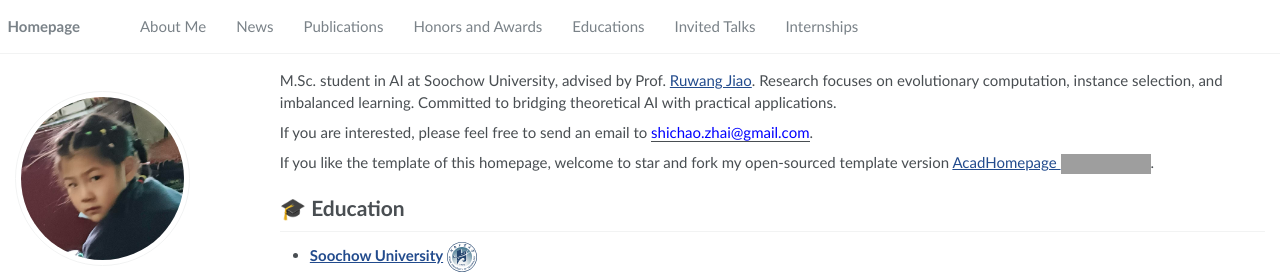
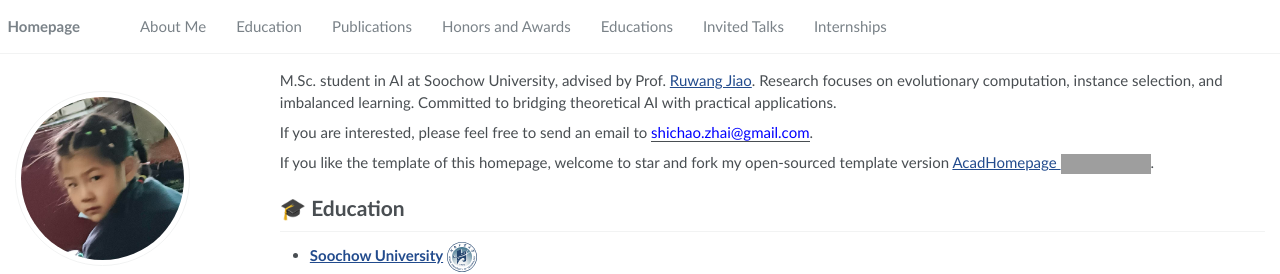
Before and after one commit to zhaishichao/zhaishichao.github.io, a Jekyll site: the page built from _pages/about.md, in a window 1280 px wide. Shown: the top 274 px of the page. Built offline with Jekyll 4.4.1, drawn with Linux system fonts in a browser that asks for light colours; some web fonts are replaced; grey boxes are pictures that could not be loaded.

Commit message:
更新了页面导航

```diff
--- a/_data/navigation.yml
+++ b/_data/navigation.yml
@@ -3,8 +3,8 @@ main:
   - title: "About Me"
     url: "/#about-me"
 
-  - title: "News"
-    url: "/#-news"
+  - title: "Education"
+    url: "/#-education"
 
   - title: "Publications"
     url: "/#-publications"
```
